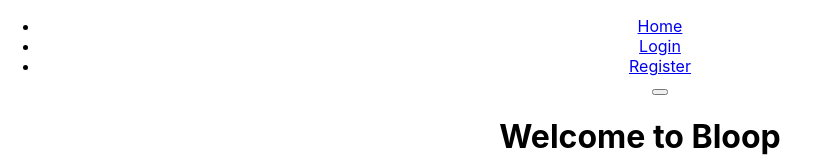
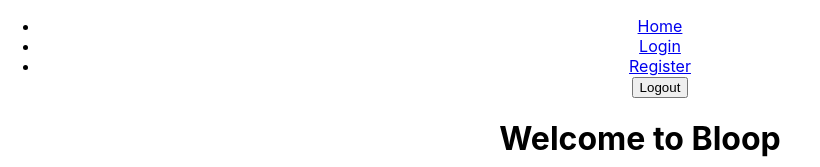
Before and after one commit to baezus/bloop-build, a React (Create React App) app in the folder client/: page / in a window 1280 px wide. Shown: the top 167 px of the page, without its empty margins (0-820 px from the left). Built offline with nearby package versions, Linux system fonts and the light colour scheme.

Commit message:
Confirmed the logout button definitely works, and the login button always gives a new JWT token. The last step is to make the information available to an axios GET request in order to populate a User Show page.

```diff
--- a/client/src/components/Navbar.js
+++ b/client/src/components/Navbar.js
@@ -19,7 +19,8 @@ function Navbar(props) {
         <li className="navLi">
           <Link to="/register">Register</Link>
         </li>
-        <button className="button" value="Logout" onClick={logout}/>
+        <button className="button" value="Logout" onClick={logout}>
+          Logout</button>
 
       </ul>
     </nav>
```
Also changed, not shown: 2 other files (tests, documents, lock files or other folders).
